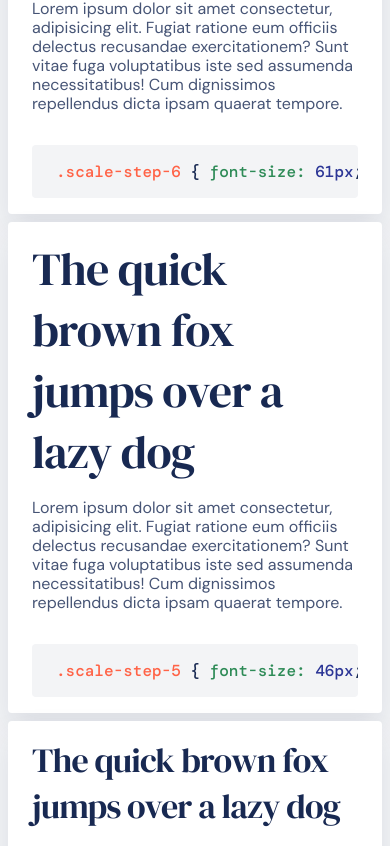
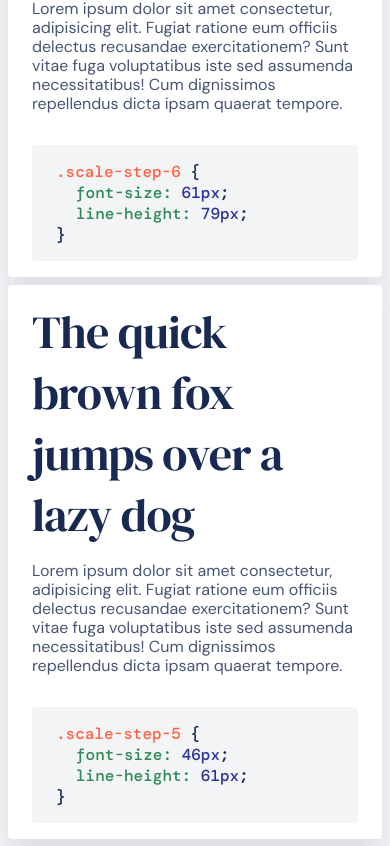
Before and after one commit to alexpaul94/type-scale-calculator, a Vue app: page / in a window 390 px wide. Shown: the part 1117-1963 px from the top of the page. Built offline with nearby package versions, Linux system fonts and the light colour scheme.

Commit message:
Adjusted CSS rules showing on mobile

```diff
--- a/src/components/ScaleStep.vue
+++ b/src/components/ScaleStep.vue
@@ -9,7 +9,7 @@
       </p>
     </div>
     <div class="step__css">
-      <pre><code><span class="selector">.scale-step-{{ stepNumber }}</span> { <span class="rule">font-size: <span class="value">{{ step.remAdjustedFontSize }}</span></span>; <span class="rule">line-height: <span class="value">{{ step.remAdjustedLineHeight }}</span></span>; }</code></pre>
+      <pre><code><span class="selector">.scale-step-{{ stepNumber }}</span> { <br class="mobile-only"><span class="rule">font-size: <span class="value">{{ step.remAdjustedFontSize }}</span></span>; <br class="mobile-only"><span class="rule">line-height: <span class="value">{{ step.remAdjustedLineHeight }}</span></span>; <br class="mobile-only">}</code></pre>
     </div>
   </div>
 </template>
@@ -77,10 +77,22 @@ export default {
     }
     .rule {
       color: seagreen;
+
+      @media screen and (max-width: 600px) {
+        margin-left: 20px;
+      }
     }
     .value {
       color: rgba(var(--accent-color), 1);
     }
+
+    .mobile-only {
+      display: none;
+
+      @media screen and (max-width: 600px) {
+        display: block;
+      }
+    }
   }
 }
 </style>
```
